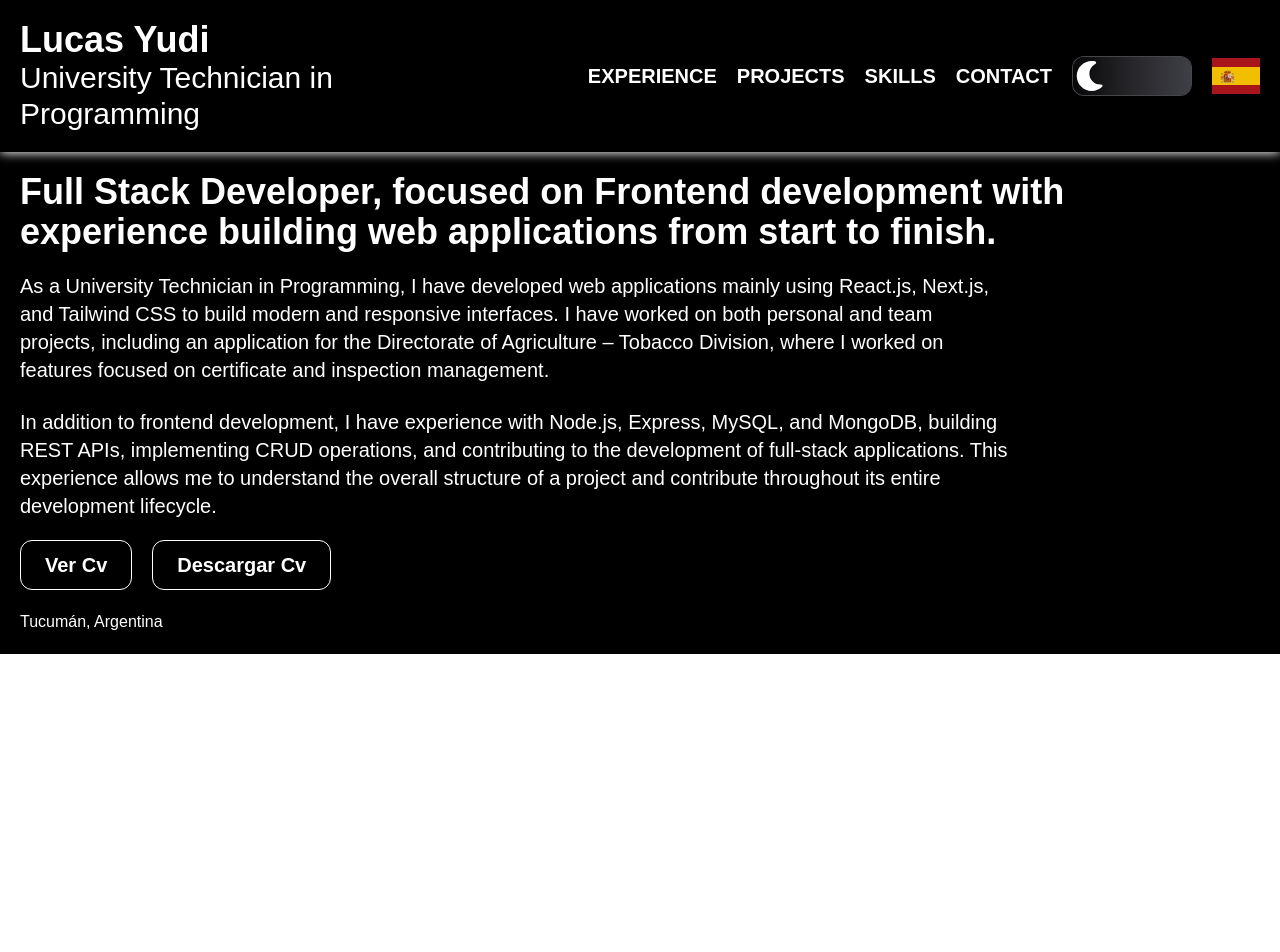
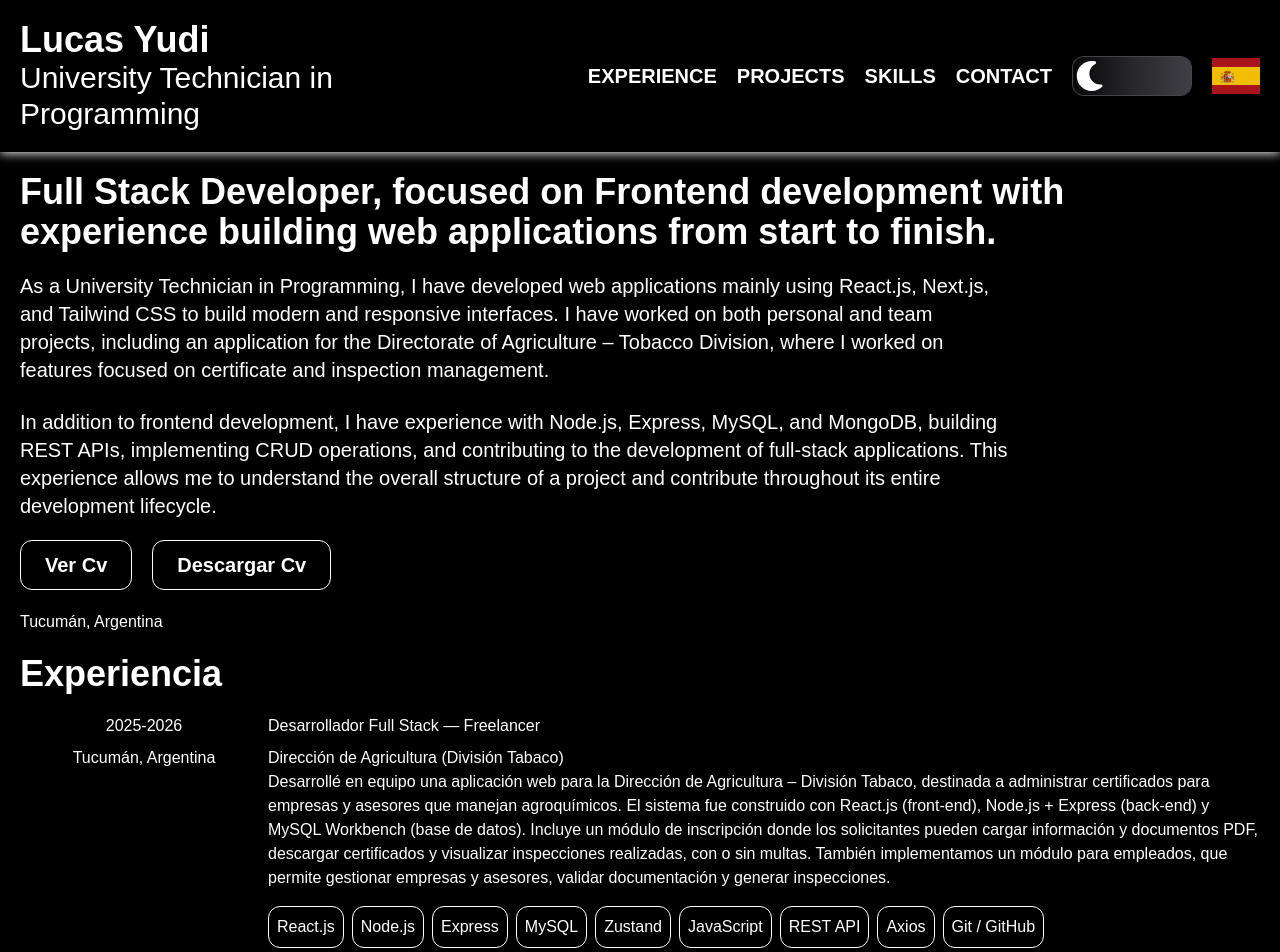
Before and after one commit to Yudi454/Portfolio-React, a Next.js app: page /en in a window 1280 px wide. Shown: the top 952 px of the page. Before the commit the page ends 800 px from the top, so only its background shows below. Built offline with nearby package versions, Linux system fonts and the light colour scheme.

Commit message:
Se agrego la seccion de experiencia

```diff
--- a/src/components/body/Body.jsx
+++ b/src/components/body/Body.jsx
@@ -3,6 +3,7 @@
 import React from "react";
 import { Presentacion } from "./presentacion/Presentacion";
 import { useStore } from "@/store/UseStore";
+import { Experiencia } from "./experiencia/Experiencia";
 
 export const Body = () => {
   const { tema, setTema } = useStore();
@@ -14,6 +15,7 @@ export const Body = () => {
       }`}
     >
       <Presentacion />
+      <Experiencia />
     </div>
   );
 };
--- /dev/null
+++ b/src/components/body/experiencia/Experiencia.jsx
@@ -0,0 +1,152 @@
+import { useStore } from "@/store/UseStore";
+
+export const Experiencia = () => {
+  const { tema, setTema } = useStore();
+
+  const trabajos = [
+    {
+      periodo: "2025-2026",
+      direccion: "Tucumán, Argentina",
+      puesto: "Desarrollador Full Stack — Freelancer",
+      lugar: "Dirección de Agricultura (División Tabaco)",
+      descripcion:
+        "Desarrollé en equipo una aplicación web para la Dirección de Agricultura – División Tabaco, destinada a administrar certificados para empresas y asesores que manejan agroquímicos. El sistema fue construido con React.js (front-end), Node.js + Express (back-end) y MySQL Workbench (base de datos). Incluye un módulo de inscripción donde los solicitantes pueden cargar información y documentos PDF, descargar certificados y visualizar inspecciones realizadas, con o sin multas. También implementamos un módulo para empleados, que permite gestionar empresas y asesores, validar documentación y generar inspecciones.",
+      herramientas: [
+        {
+          nombre: "React.js",
+          descripcion:
+            "Biblioteca para crear interfaces web dinámicas y reutilizables.",
+        },
+        {
+          nombre: "Node.js",
+          descripcion:
+            "Entorno para desarrollar aplicaciones y servicios del lado del servidor.",
+        },
+        {
+          nombre: "Express",
+          descripcion:
+            "Framework para crear APIs y aplicaciones web con Node.js.",
+        },
+        {
+          nombre: "MySQL",
+          descripcion: "Sistema de gestión de bases de datos relacionales.",
+        },
+        {
+          nombre: "Zustand",
+          descripcion:
+            "Librería ligera para gestionar el estado global de aplicaciones React.",
+        },
+        {
+          nombre: "JavaScript",
+          descripcion:
+            "Lenguaje de programación para desarrollar aplicaciones web interactivas.",
+        },
+        {
+          nombre: "REST API",
+          descripcion:
+            "Arquitectura para la comunicación entre aplicaciones mediante HTTP.",
+        },
+        {
+          nombre: "Axios",
+          descripcion:
+            "Cliente HTTP para realizar solicitudes y consumir APIs.",
+        },
+        {
+          nombre: "Git / GitHub",
+          descripcion:
+            "Control de versiones y colaboración en proyectos de software.",
+        },
+      ],
+    },
+    {
+      periodo: "2026-2026",
+      direccion: "Tucumán, Argentina",
+      puesto: "Frontend Developer — Freelancer",
+      lugar: "Sitio web profesional para Dr. Franco Fagetti – Urólogo",
+      descripcion:
+        "Desarrollé de forma independiente un sitio web profesional para un médico urólogo utilizando Next.js, React.js y Tailwind CSS. Implementé un diseño responsive, componentes reutilizables, navegación entre secciones, integración de mapas y enlaces de contacto. El proyecto me permitió profundizar mis conocimientos de JavaScript y React.js y adquirir experiencia con Next.js, Tailwind CSS, SEO, optimización web y librerías de scroll.",
+      herramientas: [
+        {
+          nombre: "Next.js",
+          descripcion:
+            "Framework de React para desarrollar aplicaciones web modernas y optimizadas.",
+        },
+        {
+          nombre: "Tailwind CSS",
+          descripcion:
+            "Framework CSS para crear interfaces personalizadas de forma rápida y consistente.",
+        },
+        {
+          nombre: "React.js",
+          descripcion:
+            "Biblioteca para crear interfaces web dinámicas y reutilizables.",
+        },
+        {
+          nombre: "JavaScript",
+          descripcion:
+            "Lenguaje de programación para desarrollar aplicaciones web interactivas.",
+        },
+        {
+          nombre: "Responsive Design",
+          descripcion:
+            "Diseño adaptable a diferentes dispositivos y tamaños de pantalla.",
+        },
+      ],
+    },
+  ];
+
+  return (
+    <>
+      <div>
+        <h2 className="text-4xl font-bold ms-5">Experiencia</h2>
+      </div>
+      {trabajos.map((t, i) => (
+        <div key={i} className="p-5">
+          <div className="grid grid-cols-[20%_80%]">
+            <div className="flex flex-col  items-center">
+              <p>{t.periodo}</p>
+              <p className="mt-2">{t.direccion}</p>
+            </div>
+            <div>
+              <h3>{t.puesto}</h3>
+              <h4 className="mt-2">{t.lugar}</h4>
+              <p>{t.descripcion}</p>
+              <div className="mt-4">
+                {t.herramientas.map((h, i) => (
+                  <div className="relative inline-block group" key={i}>
+                    <button
+                      className={`border ${
+                        tema === "claro"
+                          ? "bg-white border-black"
+                          : "bg-black border-white"
+                      } rounded-xl p-2 me-2 transition-transform duration-300 hover:scale-101`}
+                    >
+                      {h.nombre}
+                    </button>
+                    <div
+                      className={`absolute left-1/2 -translate-x-1/2 top-full mt-2 border
+                  ${
+                    tema === "claro"
+                      ? "bg-white border-black"
+                      : "bg-black border-white"
+                  } text-sm rounded px-3 py-2
+                  whitespace-nowrap
+                  opacity-0 invisible
+                  group-hover:opacity-100 group-hover:visible
+                  transition-all duration-200`}
+                    >
+                      {h.descripcion}
+                    </div>
+                  </div>
+                ))}
+              </div>
+            </div>
+          </div>
+          <div className="flex justify-center items-center mt-5 mb-5">
+            <hr className="w-[80%]" />
+          </div>
+        </div>
+      ))}
+    </>
+  );
+};
```
